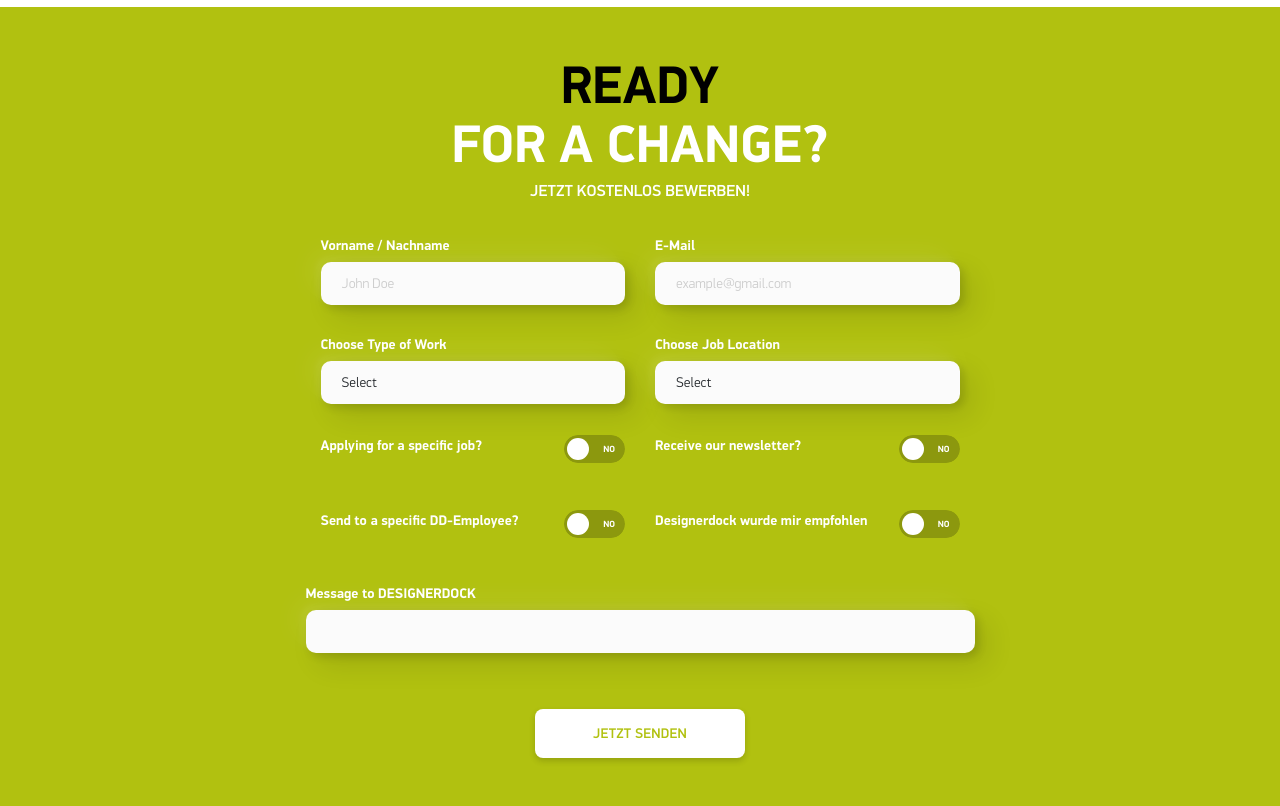
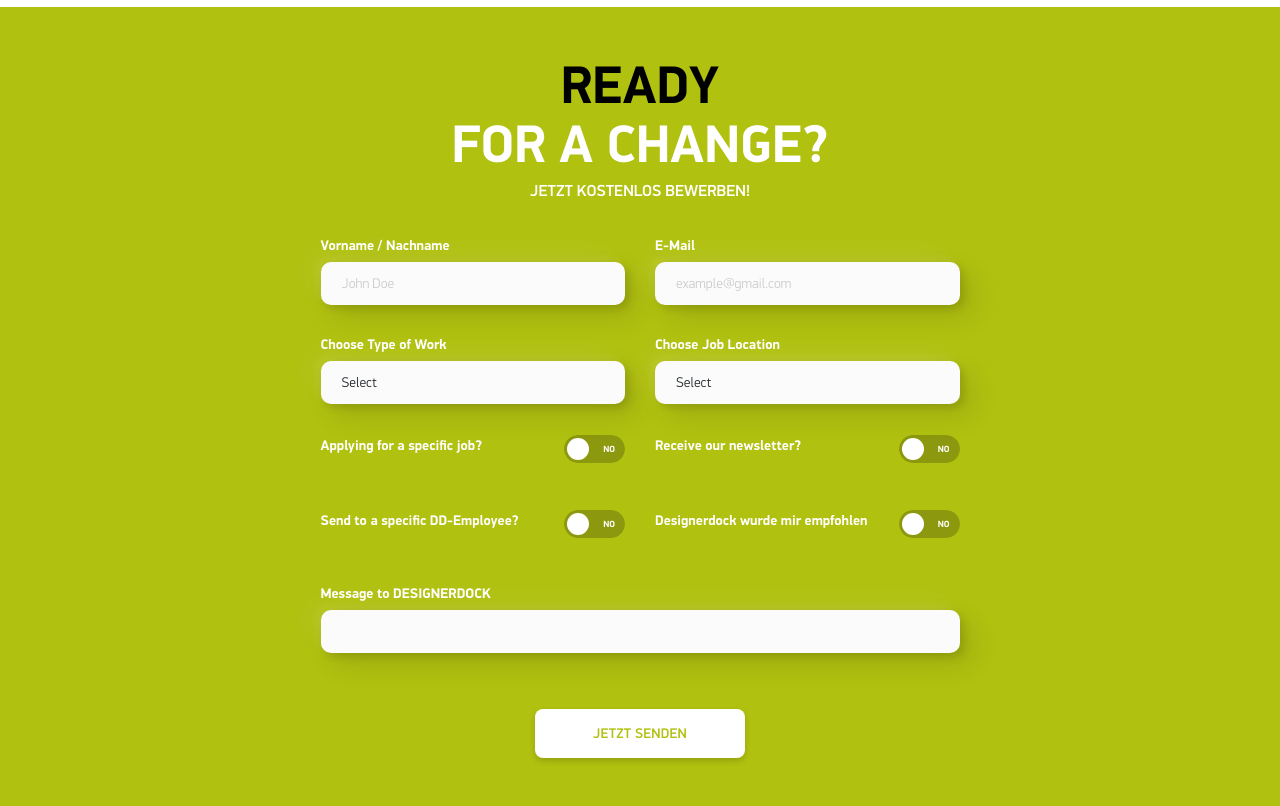
Before and after one commit to saddamcrr7/designerdock, a website built with webpack: page src/index.html in a window 1280 px wide. Shown: the part 3133-3939 px from the top of the page. Built offline with nearby package versions, Linux system fonts and the light colour scheme.

Commit message:
fix Message box width

```diff
--- a/src/index.html
+++ b/src/index.html
@@ -559,11 +559,15 @@
 
             </div>
           </div>
-          <div class="block-change__input-group">
-            <label class="block-change__input-label">Message to DESIGNERDOCK</label>
-            <input type="text" class="block-change__input">
+          <div class="block-change__form-row">
+            <div class="block-change__form-col block-change__form-col--full">
+              <div class="block-change__input-group">
+                <label class="block-change__input-label">Message to DESIGNERDOCK</label>
+                <input type="text" class="block-change__input">
+              </div>
+              <button class="block-change__form-btn">jetzt senden</button>
+            </div>
           </div>
-          <button class="block-change__form-btn">jetzt senden</button>
         </div>
       </div>
     </div>
--- a/src/styles/blocks/change/_change.scss
+++ b/src/styles/blocks/change/_change.scss
@@ -51,7 +51,14 @@
 
   &__form-col {
     @include make-col-ready();
-    @include make-col(6)
+    @include make-col(6);
+
+    &--full {
+      @include make-col(12);
+      display: flex;
+      flex-direction: column;
+      align-items: center;
+    }
   }
 
   &__input-group {
```
